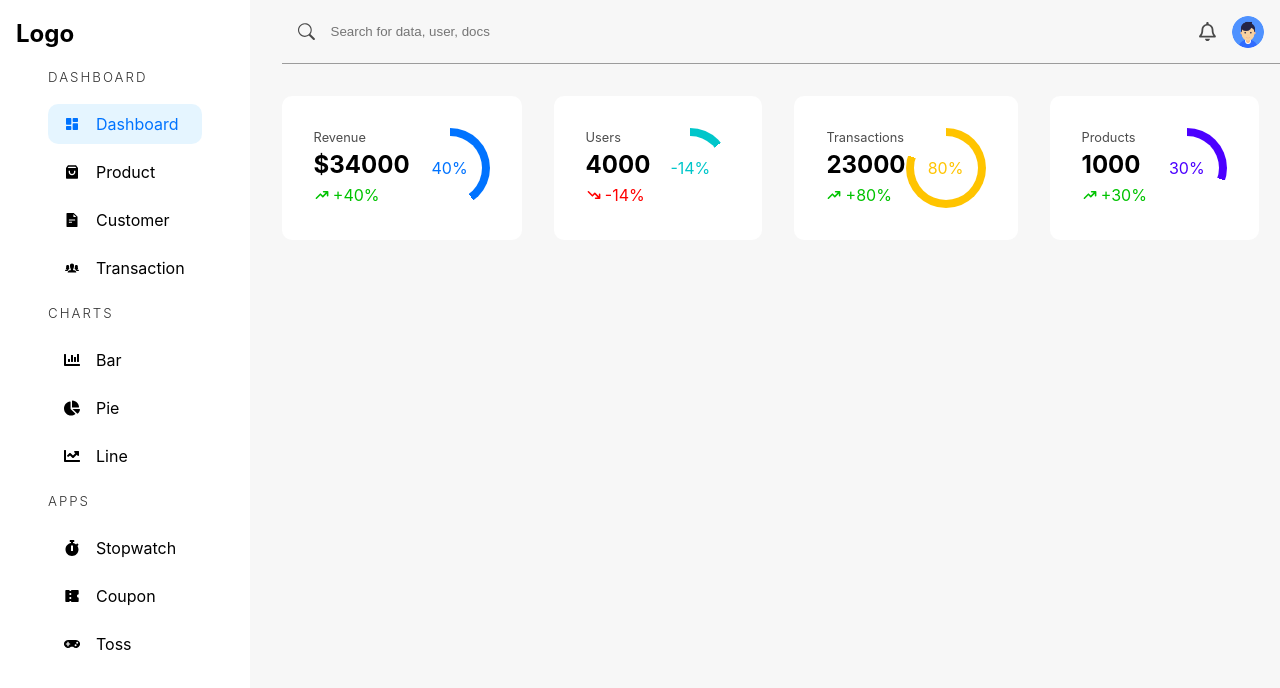
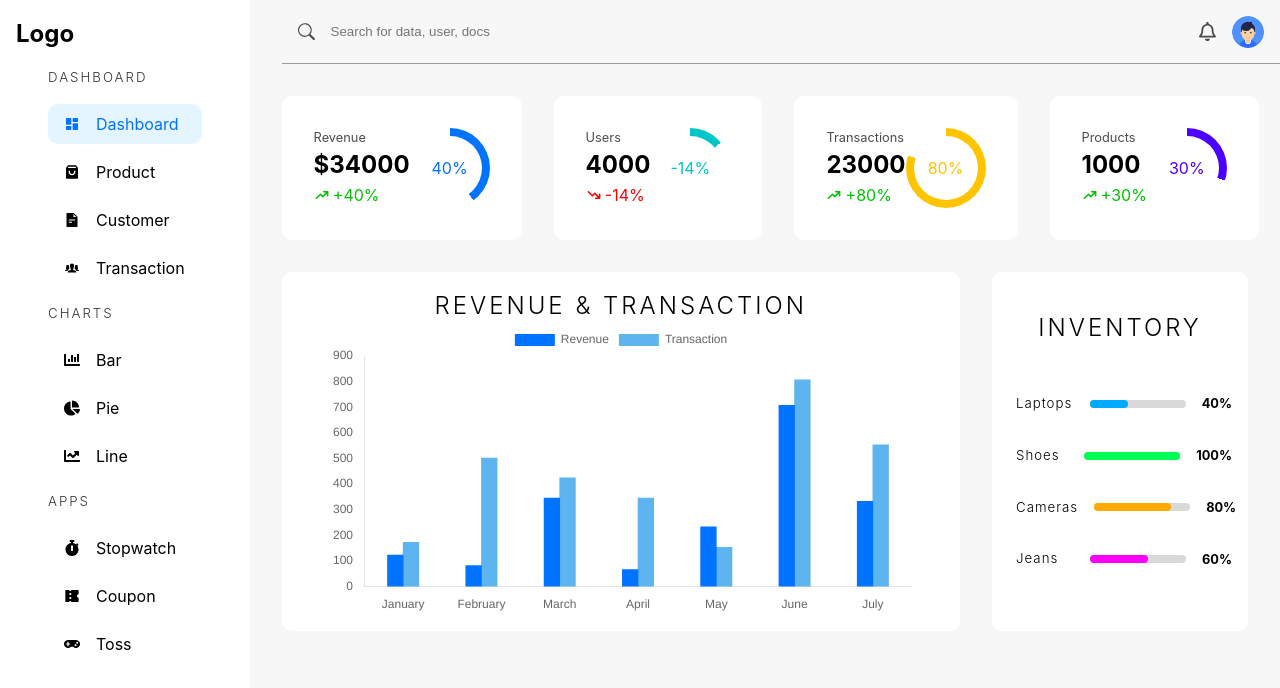
Before and after one commit to shuvox33/e-commerce-dashboard, a React (Vite) app: page /admin/dashboard in a window 1280 px wide. Shown: the top 688 px of the page. Built offline with nearby package versions, Linux system fonts and the light colour scheme.

Commit message:
added bar chart & inventory

```diff
--- a/package.json
+++ b/package.json
@@ -10,7 +10,9 @@
     "preview": "vite preview"
   },
   "dependencies": {
+    "chart.js": "^4.4.5",
     "react": "^18.3.1",
+    "react-chartjs-2": "^5.2.0",
     "react-dom": "^18.3.1",
     "react-icons": "^5.3.0",
     "react-router-dom": "^6.27.0",
--- /dev/null
+++ b/src/assets/data.json
@@ -0,0 +1,50 @@
+{
+    "categories": [
+        {
+            "value": 40,
+            "heading": "Laptops"
+        },
+        {
+            "value": 100,
+            "heading": "Shoes"
+        },
+        {
+            "value": 80,
+            "heading": "Cameras"
+        },
+        {
+            "value": 60,
+            "heading": "Jeans"
+        }
+    ],
+    "transaction": [
+        {
+            "id": "ksdnfkjsdfx",
+            "amount": 4000,
+            "quantity": 4,
+            "discount": 300,
+            "status": "Processing"
+        },
+        {
+            "id": "sdsdssdsd",
+            "amount": 5100,
+            "quantity": 2,
+            "discount": 900,
+            "status": "Processing"
+        },
+        {
+            "id": "sdsdcvsssdsd",
+            "amount": 13000,
+            "quantity": 91,
+            "discount": 0,
+            "status": "Shipped"
+        },
+        {
+            "id": "dfddddfd",
+            "amount": 2300,
+            "quantity": 4,
+            "discount": 2000,
+            "status": "Processing"
+        }
+    ]
+}
--- /dev/null
+++ b/src/components/Charts.tsx
@@ -0,0 +1,90 @@
+import {
+    Chart as ChartJS,
+    CategoryScale,
+    LinearScale,
+    BarElement,
+    Title,
+    Tooltip,
+    Legend,
+    ChartData,
+    ChartOptions,
+} from 'chart.js';
+import { Bar } from 'react-chartjs-2';
+
+ChartJS.register(
+    CategoryScale,
+    LinearScale,
+    BarElement,
+    Title,
+    Tooltip,
+    Legend
+);
+
+const months = ['January', 'February', 'March', 'April', 'May', 'June', 'July'];
+
+
+interface BarChartProps {
+    horizontal?: boolean;
+    data_1: number[];
+    data_2: number[];
+    title_1: string;
+    title_2: string;
+    bgColor_1: string;
+    bgColor_2: string;
+    labels?: string[];
+}
+
+export const Barchart = ({ data_1 = [], data_2 = [], title_1, title_2, bgColor_1, bgColor_2, labels = months, horizontal = false }: BarChartProps) => {
+
+    const options: ChartOptions<"bar"> = {
+        responsive: true,
+        indexAxis: horizontal ? 'y' : 'x',
+        plugins: {
+            legend: {
+                position: 'top' as const,
+            },
+            title: {
+                display: false,
+                text: 'Chart.js Bar Chart',
+            },
+        },
+        scales:{
+            y:{
+                beginAtZero:true,
+                grid:{
+                    display:false,
+                }
+            },
+            x:{
+                grid:{
+                    display:false,
+                }
+            }
+        }
+    };
+
+
+    const data: ChartData<"bar", number[], string> = {
+        labels,
+        datasets: [
+            {
+                label: title_1,
+                data: data_1,
+                backgroundColor: bgColor_1,
+                barThickness:"flex",
+                barPercentage:1,
+                categoryPercentage:.4,
+            },
+            {
+                label: title_2,
+                data: data_2,
+                backgroundColor: bgColor_2,
+                barThickness:"flex",
+                barPercentage:1,
+                categoryPercentage:.4,
+            },
+        ],
+    };
+
+    return <Bar options={options} data={data} />;
+}
--- a/src/pages/Customers.tsx
+++ b/src/pages/Customers.tsx
@@ -2,7 +2,7 @@ import AdminSideBar from "../components/AdminSideBar";
 
 const Customers = () => {
     return (
-        <div className="adminContainer">
+        <div className="admin-container">
             <AdminSideBar/>
             <main>main</main>
         </div>
--- a/src/pages/Dashboard.tsx
+++ b/src/pages/Dashboard.tsx
@@ -1,25 +1,48 @@
 import AdminSideBar from "../components/AdminSideBar";
 import { BsSearch } from "react-icons/bs";
-import {FaRegBell} from 'react-icons/fa'
+import { FaRegBell } from 'react-icons/fa'
 import userPic from '../assets/userpic.png'
 import { HiTrendingUp, HiTrendingDown } from "react-icons/hi";
+import data from '../assets/data.json';
+import { Barchart } from "../components/Charts";
+
 const Dashboard = () => {
     return (
-        <div className="adminContainer">
+        <div className="admin-container">
             <AdminSideBar />
             <main className="dashboard">
+                {/* search bar */}
                 <div className="bar">
-                    <BsSearch/>
+                    <BsSearch />
                     <input type="text" placeholder="Search for data, user, docs" />
-                    <FaRegBell/>
+                    <FaRegBell />
                     <img src={userPic} alt="User" />
                 </div>
-                <div className="widget-container">
-                    <WidgetItem percent={40} amount={true} value={34000} heading="Revenue" color="rgb(0,115, 255)"/>
-                    <WidgetItem percent={-14} value={4000} heading="Users" color="rgb(0,198, 202)"/>
-                    <WidgetItem percent={80}  value={23000} heading="Transactions" color="rgb(255,196, 0)"/>
-                    <WidgetItem percent={30}  value={1000} heading="Products" color="rgb(76, 0, 255)"/>
-                </div>
+                {/* widget container */}
+                <section className="widget-container">
+                    <WidgetItem percent={40} amount={true} value={34000} heading="Revenue" color="rgb(0,115, 255)" />
+                    <WidgetItem percent={-14} value={4000} heading="Users" color="rgb(0,198, 202)" />
+                    <WidgetItem percent={80} value={23000} heading="Transactions" color="rgb(255,196, 0)" />
+                    <WidgetItem percent={30} value={1000} heading="Products" color="rgb(76, 0, 255)" />
+                </section>
+                {/* graph & categories */}
+                <section className="graph-container">
+                    <div className="revenue-chart">
+                        <h2>Revenue & Transaction</h2>
+                        <Barchart title_1="Revenue" title_2="Transaction" bgColor_1="rgb(0,115,255" bgColor_2="rgba(53,162,235, .8" data_1={[123,82,345,66,233,707,333]} data_2={[173,502,425,345,153,807,553] }/>
+                    </div>
+                    <div className="dahsboard-categories">
+                        <h2>Inventory</h2>
+                        <div>
+                            {
+                                data.categories.map((i) => (
+                                    <CategoriesItem key={i.heading} heading={i.heading} value={i.value} color={`hsl(${i.value*5},100%,50%)`} />
+                                ))
+                            }
+                        </div>
+                    </div>
+                </section>
+
             </main>
         </div>
     );
@@ -28,25 +51,45 @@ const Dashboard = () => {
 interface WidgetItemProps {
     heading: string;
     value: number;
-    percent:number;
-    color:string;
-    amount?:boolean;
+    percent: number;
+    color: string;
+    amount?: boolean;
 }
 
-const WidgetItem = ({heading, value, percent, color, amount=false}:WidgetItemProps) =>(
+const WidgetItem = ({ heading, value, percent, color, amount = false }: WidgetItemProps) => (
     <article className="widget">
-        <div className="widgetInfo">
+        <div className="widget-info">
             <p>{heading}</p>
-            <h2>{amount? `$${value}`:value}</h2>
+            <h2>{amount ? `$${value}` : value}</h2>
             {
-                percent>0 ? (<span className="green"><HiTrendingUp/> +{percent}%{" "}</span>)
-                :(<span className="red"><HiTrendingDown/> {percent}%{" "}</span>)
+                percent > 0 ? (<span className="green"><HiTrendingUp /> +{percent}%{" "}</span>)
+                    : (<span className="red"><HiTrendingDown /> {percent}%{" "}</span>)
             }
         </div>
-        <div style={{background: `conic-gradient(${color} ${(Math.abs(percent)/100)*360}deg, rgb(255,255,255) 0)`}} className="widgetCircle">
-            <span style={{color}}>{percent}%</span>
+        <div style={{ background: `conic-gradient(${color} ${(Math.abs(percent) / 100) * 360}deg, rgb(255,255,255) 0)` }} className="widget-circle">
+            <span style={{ color }}>{percent}%</span>
         </div>
     </article>
-)
+);
+
+interface CategoriesItemProps {
+    heading: string;
+    color: string;
+    value: number;
+}
+const CategoriesItem = ({ heading, color, value }: CategoriesItemProps) => (
+    <div className="category-item">
+        <h5>{heading}</h5>
+        <div>
+            <div
+                style={{
+                    backgroundColor: color,
+                    width: `${value}%`,
+                }}>
+            </div>
+        </div>
+        <span>{value}%</span>
+    </div>
+);
 
 export default Dashboard;
--- a/src/pages/Products.tsx
+++ b/src/pages/Products.tsx
@@ -2,7 +2,7 @@ import AdminSideBar from "../components/AdminSideBar";
 
 const Products = () => {
     return (
-        <div className="adminContainer">
+        <div className="admin-container">
             <AdminSideBar/>
             <main>main</main>
         </div>
--- a/src/pages/Transaction.tsx
+++ b/src/pages/Transaction.tsx
@@ -2,7 +2,7 @@ import AdminSideBar from "../components/AdminSideBar";
 
 const Transaction = () => {
     return (
-        <div className="adminContainer">
+        <div className="admin-container">
             <AdminSideBar/>
             <main>main</main>
         </div>
--- a/src/styles/_dashboard.scss
+++ b/src/styles/_dashboard.scss
@@ -29,7 +29,7 @@
             border-radius: 10px;
             background-color: white;
             box-shadow: 0 0 10 rgba(0, 0, 0, .132);
-            .widgetInfo{
+            .widget-info{
                 >p{
                     opacity: .7;
                     font-size: .8rem;
@@ -41,7 +41,7 @@
                     @include flex(row, unset, center, .2rem)
                 }
             }
-            .widgetCircle{
+            .widget-circle{
                 position: relative;
                 @include square(5rem);
                 border-radius: 50%;
@@ -61,4 +61,61 @@
             }
         }
     }
+    .graph-container{
+        @include flex(row, unset, unset, 2rem);
+        padding: 0 2rem 2rem 0;
+        >div{
+            background-color: white;
+            border-radius: 10px;
+        }
+        .revenue-chart{
+            width: 100%;
+            padding: 1rem 3rem;
+            >h2{
+                @include heading;
+                margin: 1rem, 0, 2rem, 0.25rem;
+                text-align: center;
+            }
+        }
+        .dahsboard-categories{
+            width: 100%;
+            max-width: 16rem;
+            @include flex(column, center, unset, 0);
+            padding-bottom: 2rem;
+            >h2{
+                @include heading;
+                margin: 1.5rem 0 2rem 0;
+                text-align: center;
+            }
+            >div{
+                overflow-y: auto;
+                padding-left: .5rem;
+            }
+            .category-item{
+                width: 100%;
+                @include flex(row, space-between);
+                padding: 1rem;
+                >h5{
+                    letter-spacing: 1px;
+                    font-weight: 300;
+                }
+                >div{
+                    margin-left: auto;
+                    background-color: rgb(217, 217, 217);
+                    height: .5rem;
+                    width: 6rem;
+                    border-radius: 20px;
+                    flex: none;
+                    >div{
+                        border-radius: 20px;
+                        height: 100%;
+                    }
+                }
+                >span{
+                    font-weight: 700;
+                    font-size: .8rem;
+                }
+            }
+        }
+    }
 }
--- a/src/styles/app.scss
+++ b/src/styles/app.scss
@@ -29,7 +29,7 @@ a{
     color: rgb(0, 195, 0);
 }
 
-.adminContainer{
+.admin-container{
     @include grid(1fr 4fr, 2rem);
     height: 100vh;
     background-color: rgb(247, 247, 247);
```
Also changed, not shown: 1 other file (tests, documents, lock files or other folders).
